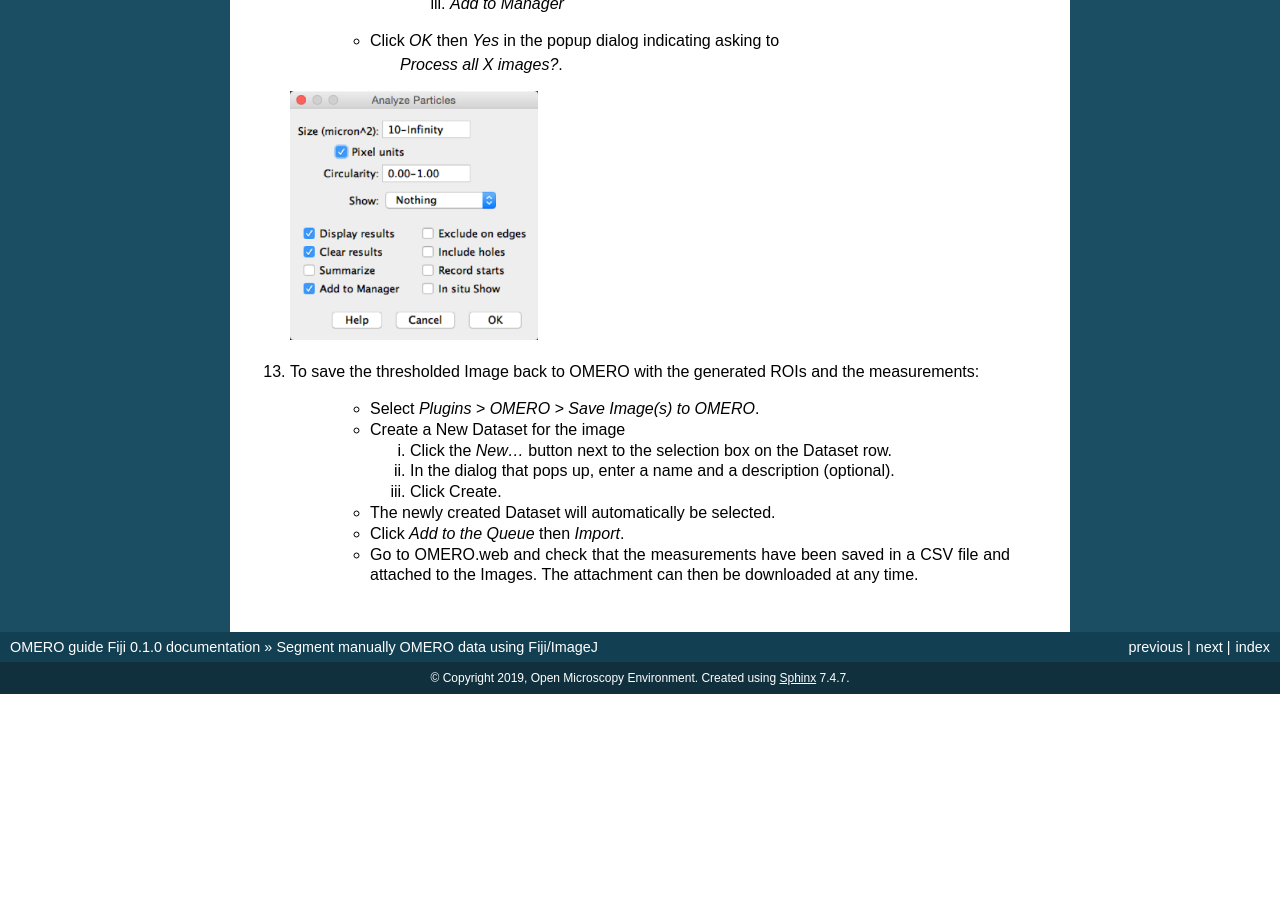
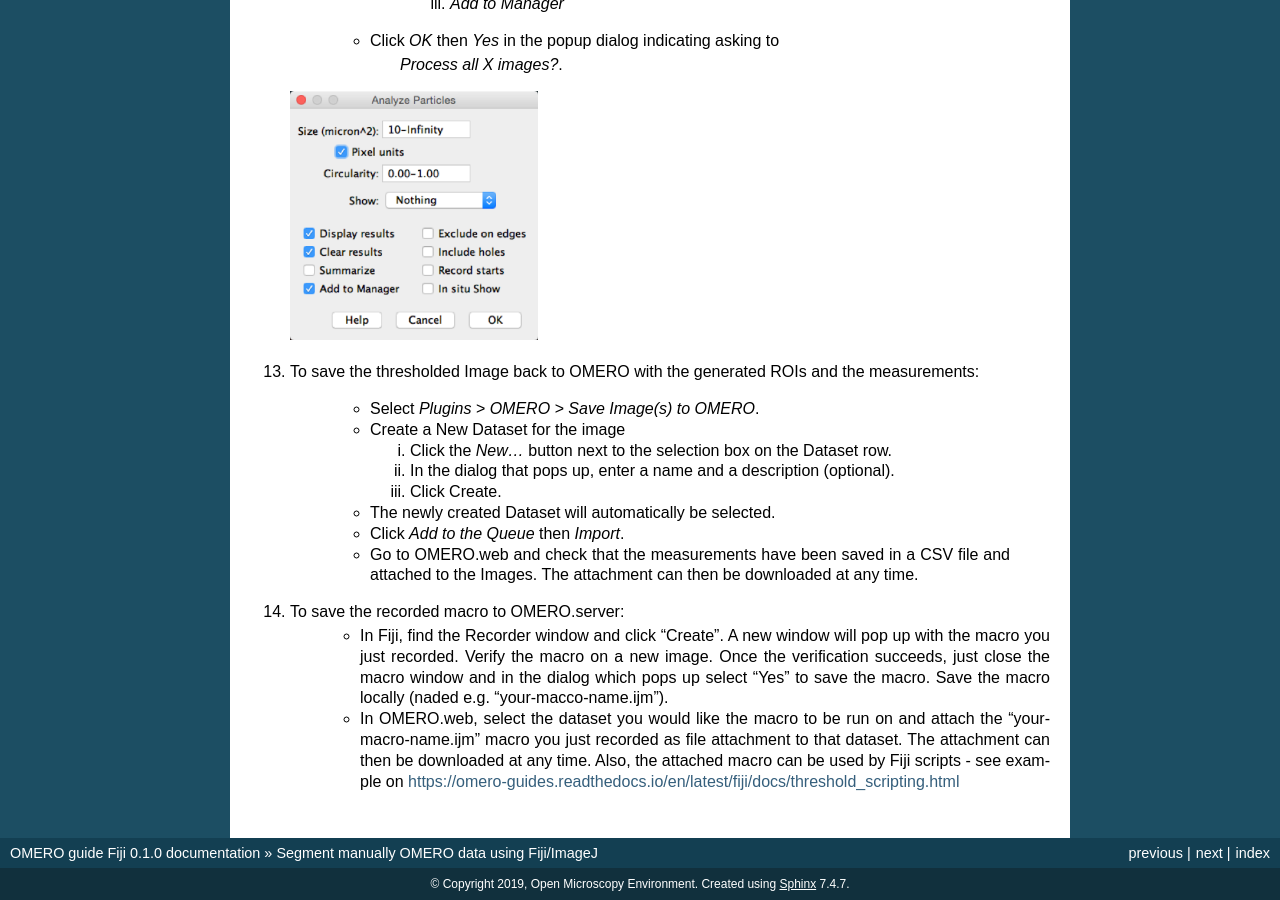
Before and after one commit to ome/omero-guide-fiji, a Sphinx documentation site: the page built from docs/threshold_manual.rst, in a window 1280 px wide and 900 px high, scrolled down 2203 px. Built offline with Sphinx 7.4.7, drawn with Linux system fonts in a browser that asks for light colours; before the commit the page ends 2897 px from its top, so only the background shows below that.

Commit message:
Add explanation about the recorded macro saving and attaching

```diff
--- a/docs/threshold_manual.rst
+++ b/docs/threshold_manual.rst
@@ -122,6 +122,9 @@ Using the User Interface of the OMERO plugin, we will show:
        in a CSV file and attached to the Images. The attachment can
        then be downloaded at any time.
 
+#. To save the recorded macro to OMERO.server:
+    -  In Fiji, find the Recorder window and click "Create". A new window will pop up with the macro you just recorded. Verify the macro on a new image. Once the verification succeeds, just close the macro window and in the dialog which pops up select "Yes" to save the macro. Save the macro locally (naded e.g. "your-macco-name.ijm").
+    -  In OMERO.web, select the dataset you would like the macro to be run on and attach the "your-macro-name.ijm" macro you just recorded as file attachment to that dataset. The attachment can then be downloaded at any time. Also, the attached macro can be used by Fiji scripts - see example on https://omero-guides.readthedocs.io/en/latest/fiji/docs/threshold_scripting.html
 
 .. |image0| image:: images/manual1.png
    :width: 0.24105in
```
